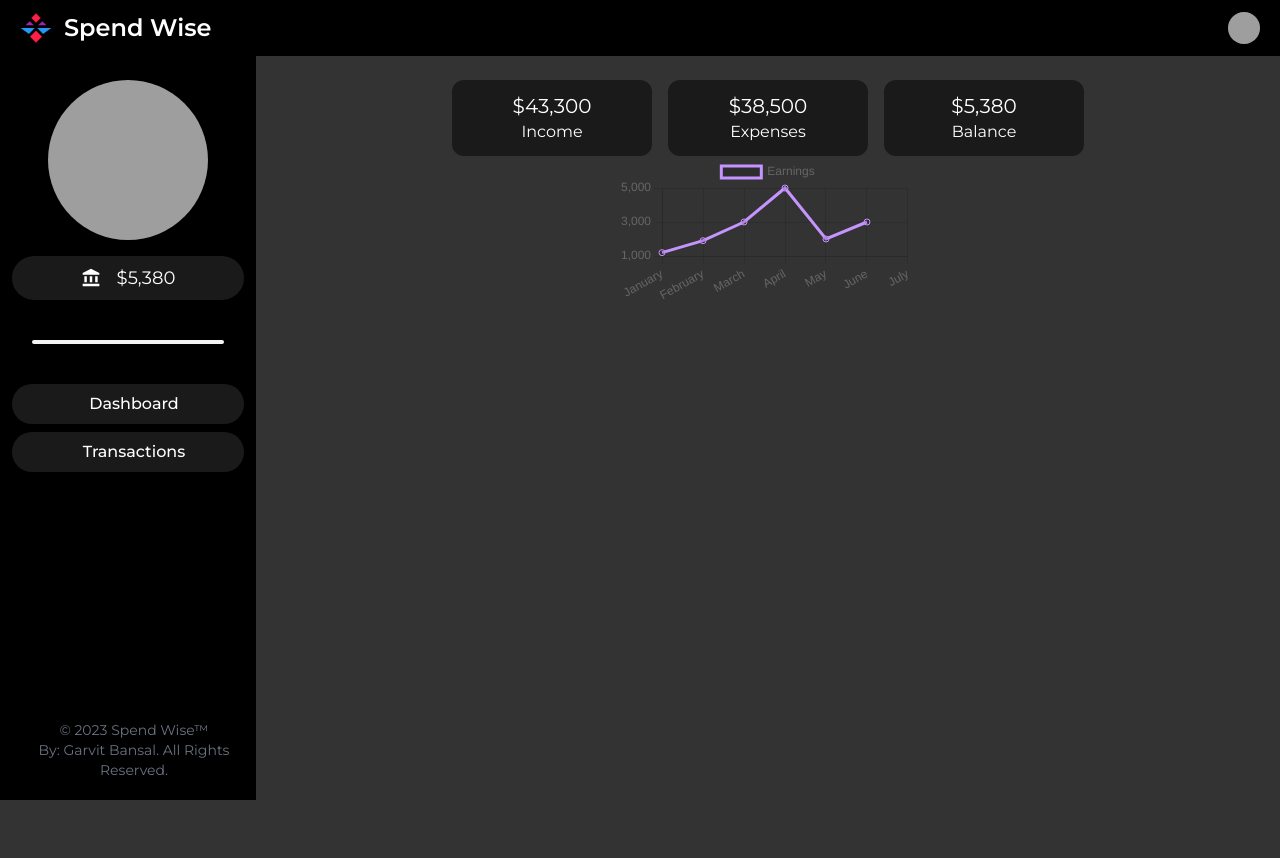
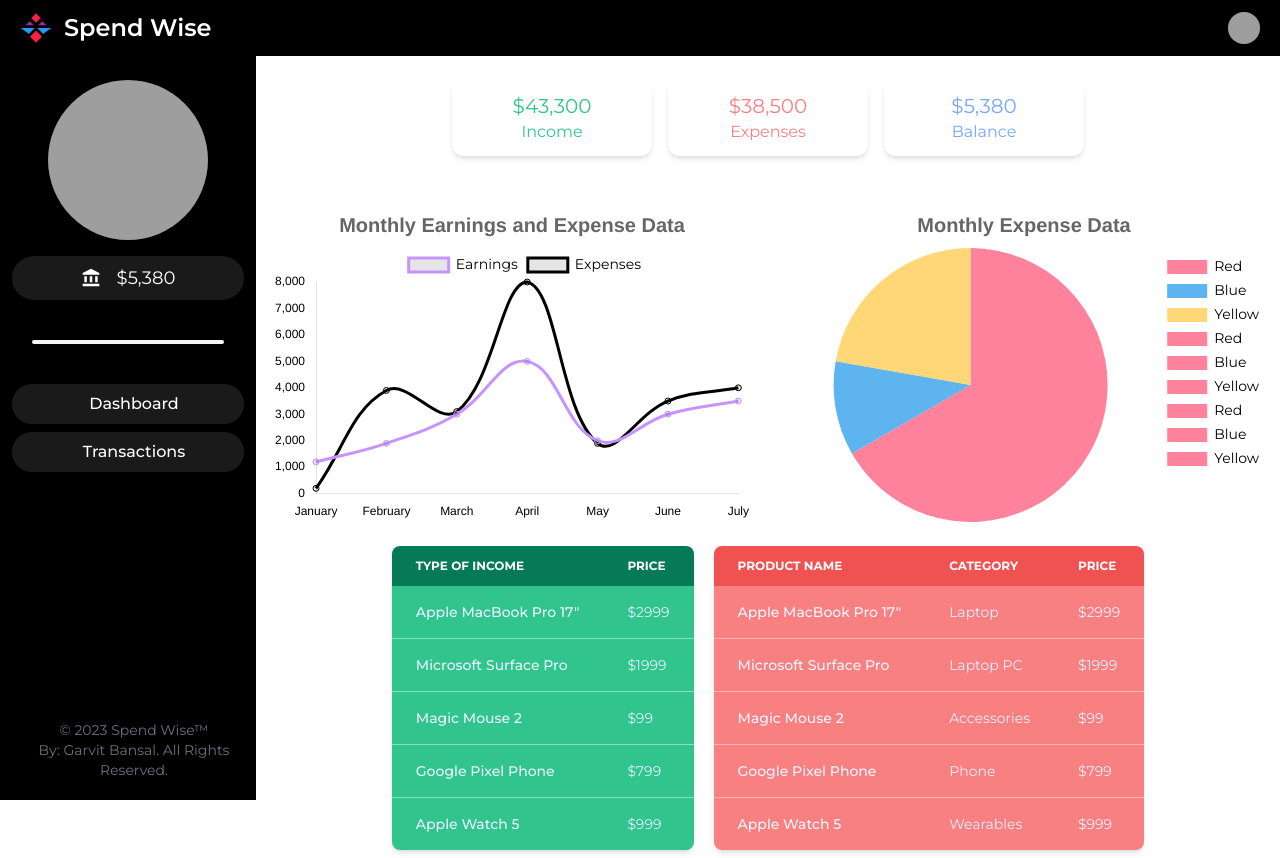
Before and after one commit to GarvitBansal292712/SpendWise, a React (Vite) app: page /transaction in a window 1280 px wide. Before the commit the page ends 800 px from the top, so only its background shows below. Built offline with nearby package versions, Linux system fonts and the light colour scheme; grey boxes are pictures that could not be loaded.

Commit message:
Fixed chart problems and added tables with dummy data

```diff
--- a/src/components/LineGraph.jsx
+++ b/src/components/LineGraph.jsx
@@ -1,4 +1,5 @@
-import { data } from "autoprefixer";
+// import { data } from "autoprefixer";
+import { color } from "chart.js/helpers";
 import React from "react";
 
 export const LineGraph = {
@@ -6,10 +7,42 @@ export const LineGraph = {
   datasets: [
     {
       label: "Earnings",
-      data: [1200, 1900, 3000, 5000, 2000, 3000],
+      data: [1200, 1900, 3000, 5000, 2000, 3000,3500],
       borderColor: ["#c594ff"],
+      tension: 0.4,
+    },
+    {
+      label: "Expenses",
+      data: [200, 3900, 3100, 8000, 1900, 3500, 4000],
+      borderColor: ["#000000"],
+      color:["#000000"],
+      tension: 0.4,
     },
   ],
 };
 
-export default LineGraph;
+export const Data = {
+  labels: [
+    'Red',
+    'Blue',
+    'Yellow',
+    'Red',
+    'Blue',
+    'Yellow',
+    'Red',
+    'Blue',
+    'Yellow',
+  ],
+  datasets: [{
+    label: 'My First Dataset',
+    data: [300, 50, 100],
+    backgroundColor: [
+      'rgb(255, 99, 132, 0.8)',
+      'rgb(54, 162, 235, 0.8)',
+      'rgb(255, 205, 86, 0.8)'
+    ],
+    hoverOffset: 4,
+    borderWidth: 0, // Add this line
+
+  }]
+};
--- a/src/index.css
+++ b/src/index.css
@@ -2,13 +2,54 @@
 @tailwind components;
 @tailwind utilities;
 
-*{
-    margin: 0;
-    padding: 0;
-    box-sizing: border-box;
-    font-family: "Montserrat", sans-serif;
+* {
+  margin: 0;
+  padding: 0;
+  box-sizing: border-box;
+  font-family: "Montserrat", sans-serif;
 }
 
-body{
-    background-color: #333333;
+body {
+  background-color: #ffffffca;
 }
+
+
+
+
+
+.chartbox {
+    width: 100%;
+    height: auto;
+    min-height: 150px; /* Adjust as needed for mobile */
+  }
+
+  /* For larger mobile devices */
+  @media (min-width: 480px) {
+    .chartbox {
+      min-height: 200px; /* Adjust as needed */
+    }
+  }
+
+  /* For tablets */
+  @media (min-width: 768px) {
+    .chartbox {
+      width: 75%;
+      min-height: 250px; /* Adjust as needed */
+    }
+  }
+
+  /* For small laptops */
+  @media (min-width: 1024px) {
+    .chartbox {
+      width: 60%;
+      min-height: 300px; /* Adjust as needed */
+    }
+  }
+
+  /* For large laptops and desktops */
+  @media (min-width: 1200px) {
+    .chartbox {
+      width: 50%;
+      min-height: 350px; /* Adjust as needed */
+    }
+  }
--- a/src/pages/Dashboard.jsx
+++ b/src/pages/Dashboard.jsx
@@ -1,36 +1,285 @@
 import React from "react";
-import { Chart } from "react-chartjs-2";
-import { Chart as ChartJS, LineController,CategoryScale, LinearScale, LineElement, PointElement,Title,Tooltip,Legend } from "chart.js";
-import LineGraph from "../components/LineGraph";
-ChartJS.register( LineController,CategoryScale,LinearScale,  LineElement, PointElement, Title, Tooltip, Legend);
+import { Chart, Pie } from "react-chartjs-2";
+import {
+  Chart as ChartJS,
+  LineController,
+  CategoryScale,
+  ArcElement,
+  LinearScale,
+  LineElement,
+  PointElement,
+  Title,
+  Tooltip,
+  Legend,
+} from "chart.js";
+import { LineGraph, Data } from "../components/LineGraph";
+ChartJS.register(
+  LineController,
+  CategoryScale,
+  LinearScale,
+  ArcElement,
+  LineElement,
+  PointElement,
+  Title,
+  Tooltip,
+  Legend
+);
 /* #c594ffPurple */
 /* #c594ff black */
 /* #1cdbcb  Neon */
+const incomeLogs = [
+  { date: "2022-01-01", description: "Salary", amount: 5000 },
+  { date: "2022-01-15", description: "Freelance", amount: 2000 },
+  { date: "2022-01-30", description: "Sold Item", amount: 150 },
+  // Add more logs...
+];
+
+const expenseLogs = [
+  { date: "2022-01-02", description: "Groceries", amount: 200 },
+  { date: "2022-01-05", description: "Rent", amount: 1000 },
+  { date: "2022-01-07", description: "Utilities", amount: 150 },
+  // Add more logs...
+];
 const Dashboard = () => {
-  const options={}
-  const data ={}
+  const options = {
+    maintainAspectRatio: false,
+    plugins: {
+      tooltip: { enabled: true },
+      title: {
+        display: true,
+        text: "Monthly Earnings and Expense Data", // Add your title here
+        font: {
+          size: 20, // Adjust as needed
+        },
+      },
+      legend: {
+        labels: {
+          color: "black",
+          font: {
+            size: 14,
+            family: "Montserrat",
+          },
+        },
+      },
+    },
+    scales: {
+      x: {
+        grid: {
+          color: "rgba(255, 255, 255, 0.9)",
+        },
+        ticks: {
+          color: "black",
+        },
+      },
+      y: {
+        grid: {
+          color: "rgba(255, 255, 255, 0.9)",
+        },
+        ticks: {
+          color: "black",
+        },
+      },
+    },
+  };
+  const pieoptions = {
+    maintainAspectRatio: false,
+    plugins: {
+      tooltip: { enabled: true },
+      title: {
+        display: true,
+        text: "Monthly Expense Data", // Add your title here
+        font: {
+          size: 20, // Adjust as needed
+        },
+      },
+      legend: {
+        position: "right", // Add this line
+        align: "center", // Add this line
+        labels: {
+          color: "black",
+          font: {
+            size: 14,
+            family: "Montserrat",
+          },
+        },
+      },
+    },
+  };
+  const data = {};
   return (
     <>
-    <div className="md:ml-[256px] flex justify-center items-center flex-col">
+      <div className="md:ml-[256px] flex justify-center items-center flex-col">
+        <div className="flex justify-evenly mt-20 gap-4 flex-wrap ">
+          <div className="bg-[#ffffff] p-3 rounded-xl w-[100px] md:w-[200px] text-center shadow-md">
+            <h1 className="text-lg md:text-xl text-green-400">$43,300</h1>
+            <h1 className="text-green-400 text-center">Income</h1>
+          </div>
+          <div className="bg-[#FFFFFF] p-3 rounded-xl w-[100px] md:w-[200px] text-center shadow-md">
+            <h1 className="text-lg md:text-xl text-red-400">$38,500</h1>
+            <h1 className="text-red-400 text-center">Expenses</h1>
+          </div>
+          <div className="bg-[#FFFFFF] p-3 rounded-xl w-[100px] md:w-[200px] text-center shadow-md">
+            <h1 className="text-lg md:text-xl text-blue-400">$5,380</h1>
+            <h1 className="text-blue-400 text-center">Balance</h1>
+          </div>
+        </div>
+        <div className="flex justify-evenly mt-8 flex-wrap chartscont w-full mx-auto">
+          <div className="relative mx-auto chartbox ">
+            <Chart
+              className="m-4 -z-10"
+              options={options}
+              data={LineGraph}
+              type="line"
+            />
+          </div>
+          <div className="relative mx-auto chartbox ">
+            <Pie className="  m-4 -z-10 " options={pieoptions} data={Data} />
+          </div>
+        </div>
+        <div className="flex gap-5 justify-center flex-wrap my-2 w-full">
+          <div class="relative overflow-x-auto shadow-md sm:rounded-lg">
+            <table class="w-full text-sm text-left rtl:text-right text-blue-100 ">
+              <thead class="text-xs text-white uppercase bg-green-600 ">
+                <tr>
+                  <th scope="col" class="px-6 py-3">
+                    Type Of Income
+                  </th>
+                  <th scope="col" class="px-6 py-3">
+                    Price
+                  </th>
+                </tr>
+              </thead>
+              <tbody>
+                <tr class="bg-green-400 border-b border-green-300">
+                  <th
+                    scope="row"
+                    class="px-6 py-4 font-medium text-blue-50 whitespace-nowrap dark:text-blue-100"
+                  >
+                    Apple MacBook Pro 17"
+                  </th>
 
-      <div className="flex justify-evenly mt-20 gap-4 flex-wrap ">
-        <div className="bg-[#1a1a1a] p-3 rounded-xl w-[200px] text-center">
-          <h1 className="text-xl text-white">$43,300</h1>
-          <h1 className="text-white text-center">Income</h1>
-        </div>
-        <div className="bg-[#1a1a1a] p-3 rounded-xl w-[200px] text-center">
-          <h1 className="text-xl text-white">$38,500</h1>
-          <h1 className="text-white text-center">Expenses</h1>
-        </div>
-        <div className="bg-[#1a1a1a] p-3 rounded-xl w-[200px] text-center">
-          <h1 className="text-xl text-white">$5,380</h1>
-          <h1 className="text-white text-center">Balance</h1>
+                  <td class="px-6 py-4">$2999</td>
+                </tr>
+                <tr class="bg-green-400 border-b border-green-300">
+                  <th
+                    scope="row"
+                    class="px-6 py-4 font-medium text-blue-50 whitespace-nowrap dark:text-blue-100"
+                  >
+                    Microsoft Surface Pro
+                  </th>
+
+                  <td class="px-6 py-4">$1999</td>
+                </tr>
+                <tr class="bg-green-400 border-b border-green-300">
+                  <th
+                    scope="row"
+                    class="px-6 py-4 font-medium text-blue-50 whitespace-nowrap dark:text-blue-100"
+                  >
+                    Magic Mouse 2
+                  </th>
+
+                  <td class="px-6 py-4">$99</td>
+                </tr>
+                <tr class="bg-green-400 border-b border-green-300">
+                  <th
+                    scope="row"
+                    class="px-6 py-4 font-medium text-blue-50 whitespace-nowrap dark:text-blue-100"
+                  >
+                    Google Pixel Phone
+                  </th>
+
+                  <td class="px-6 py-4">$799</td>
+                </tr>
+                <tr class="bg-green-400 border-blue-40">
+                  <th
+                    scope="row"
+                    class="px-6 py-4 font-medium text-blue-50 whitespace-nowrap dark:text-blue-100"
+                  >
+                    Apple Watch 5
+                  </th>
+
+                  <td class="px-6 py-4">$999</td>
+                </tr>
+              </tbody>
+            </table>
+          </div>
+          <div class="relative overflow-x-auto shadow-md sm:rounded-lg">
+            <table class="w-full text-sm text-left rtl:text-right text-blue-100">
+              <thead class="text-xs text-white uppercase bg-red-500 ">
+                <tr>
+                  <th scope="col" class="px-6 py-3">
+                    Product name
+                  </th>
+
+                  <th scope="col" class="px-6 py-3">
+                    Category
+                  </th>
+                  <th scope="col" class="px-6 py-3">
+                    Price
+                  </th>
+                </tr>
+              </thead>
+              <tbody>
+                <tr class="bg-red-400 border-b border-red-300">
+                  <th
+                    scope="row"
+                    class="px-6 py-4 font-medium text-blue-50 whitespace-nowrap dark:text-blue-100"
+                  >
+                    Apple MacBook Pro 17"
+                  </th>
+
+                  <td class="px-6 py-4">Laptop</td>
+                  <td class="px-6 py-4">$2999</td>
+                </tr>
+                <tr class="bg-red-400 border-b border-red-300">
+                  <th
+                    scope="row"
+                    class="px-6 py-4 font-medium text-blue-50 whitespace-nowrap dark:text-blue-100"
+                  >
+                    Microsoft Surface Pro
+                  </th>
+
+                  <td class="px-6 py-4">Laptop PC</td>
+                  <td class="px-6 py-4">$1999</td>
+                </tr>
+                <tr class="bg-red-400 border-b border-red-300">
+                  <th
+                    scope="row"
+                    class="px-6 py-4 font-medium text-blue-50 whitespace-nowrap dark:text-blue-100"
+                  >
+                    Magic Mouse 2
+                  </th>
+
+                  <td class="px-6 py-4">Accessories</td>
+                  <td class="px-6 py-4">$99</td>
+                </tr>
+                <tr class="bg-red-400 border-b border-red-300">
+                  <th
+                    scope="row"
+                    class="px-6 py-4 font-medium text-blue-50 whitespace-nowrap dark:text-blue-100"
+                  >
+                    Google Pixel Phone
+                  </th>
+
+                  <td class="px-6 py-4">Phone</td>
+                  <td class="px-6 py-4">$799</td>
+                </tr>
+                <tr class="bg-red-400 border-blue-40">
+                  <th
+                    scope="row"
+                    class="px-6 py-4 font-medium text-blue-50 whitespace-nowrap dark:text-blue-100"
+                  >
+                    Apple Watch 5
+                  </th>
+
+                  <td class="px-6 py-4">Wearables</td>
+                  <td class="px-6 py-4">$999</td>
+                </tr>
+              </tbody>
+            </table>
+          </div>
         </div>
       </div>
-      <div>
-        <Chart type="line" options={options} data={LineGraph} />
-      </div>
-    </div>
     </>
   );
 };
```
Also changed, not shown: src/components/Navbar.jsx (+4 -4 lines).
